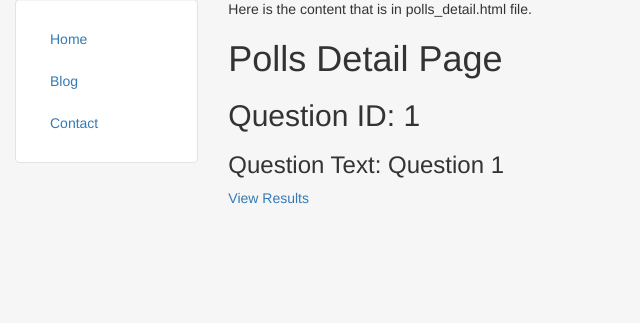
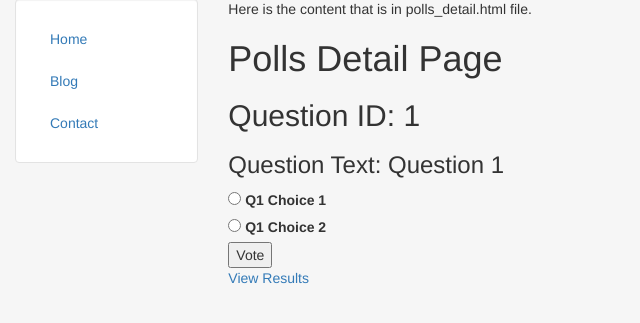
Before and after one commit to afunderburg10/DjangoTutorial, a Django app: page /polls/1/ in a window 1280 px wide. Shown: the part 173-496 px from the top of the page, without its empty margins (0-640 px from the left). Run offline with Django 3.2, Linux system fonts and the light colour scheme; data comes from the database, SQL or seed files in the repository; both versions use the stored data as it was after the commit; some libraries are stand-ins or nearby versions.

Commit message:
Created form for voting Added a couple more question choice options to dev data

```diff
--- a/webapp/templates/webapp/polls_detail.html
+++ b/webapp/templates/webapp/polls_detail.html
@@ -4,6 +4,20 @@
     <h1>Polls Detail Page</h1>
     <h2>Question ID: {{ question.id }}</h2>
     <h3>Question Text: {{ question.question_text }}</h3>
+    {% if error_message %}
+        <p><strong>{{ error_message }}</strong></p>
+    {% endif %}
+
+    <form action="{% url 'polls:vote' question.id %}" method="post">
+    {% csrf_token %}
+    {% for choice in question.choice_set.all %}
+        <input type="radio" name="choice" id="choice{{ forloop.counter }}"
+               value="{{ choice.id }}"/>
+        <label for="choice{{ forloop.counter }}">{{ choice.choice_text }}</label><br/>
+    {% endfor %}
+    <input type="submit" value="Vote">
+    </form>
+
     <a href="{% url 'polls:results' question.id %}">
         View Results
     </a>
```
Also changed, not shown: dev.sqlite3.
